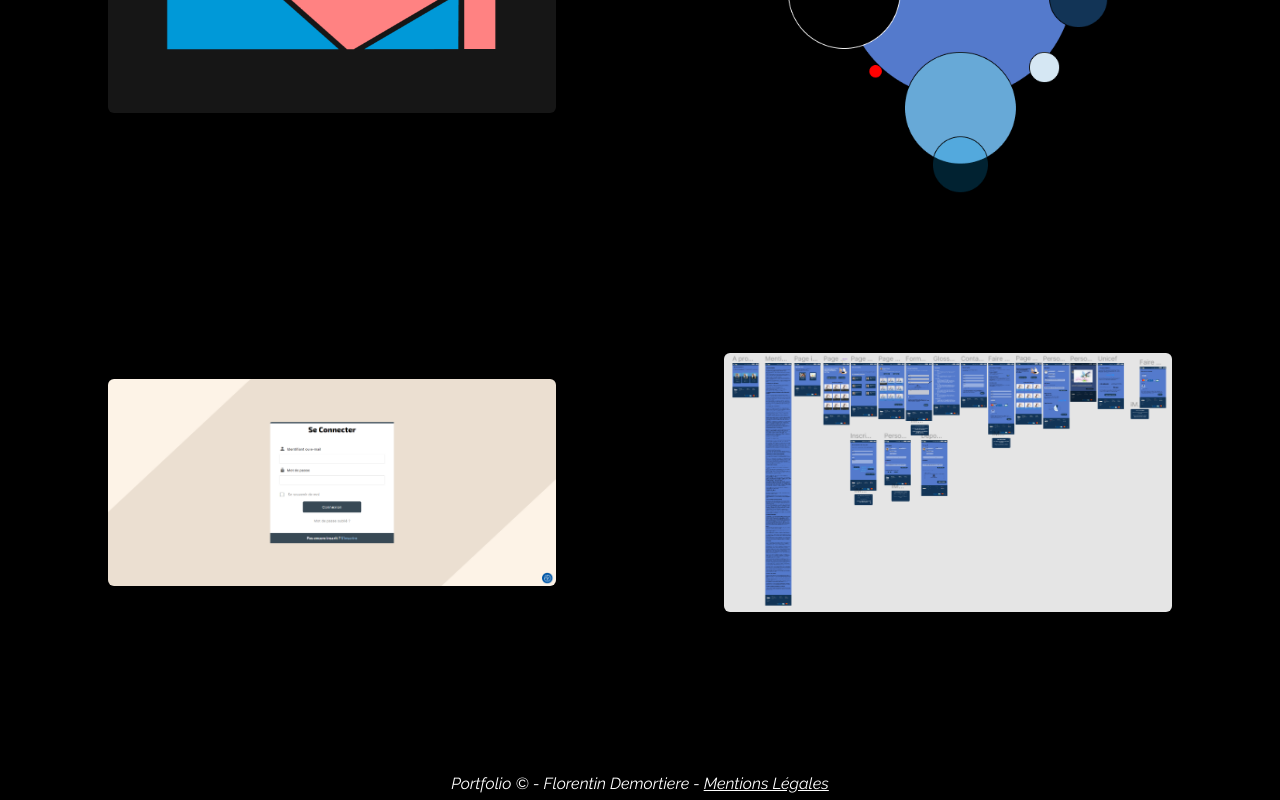
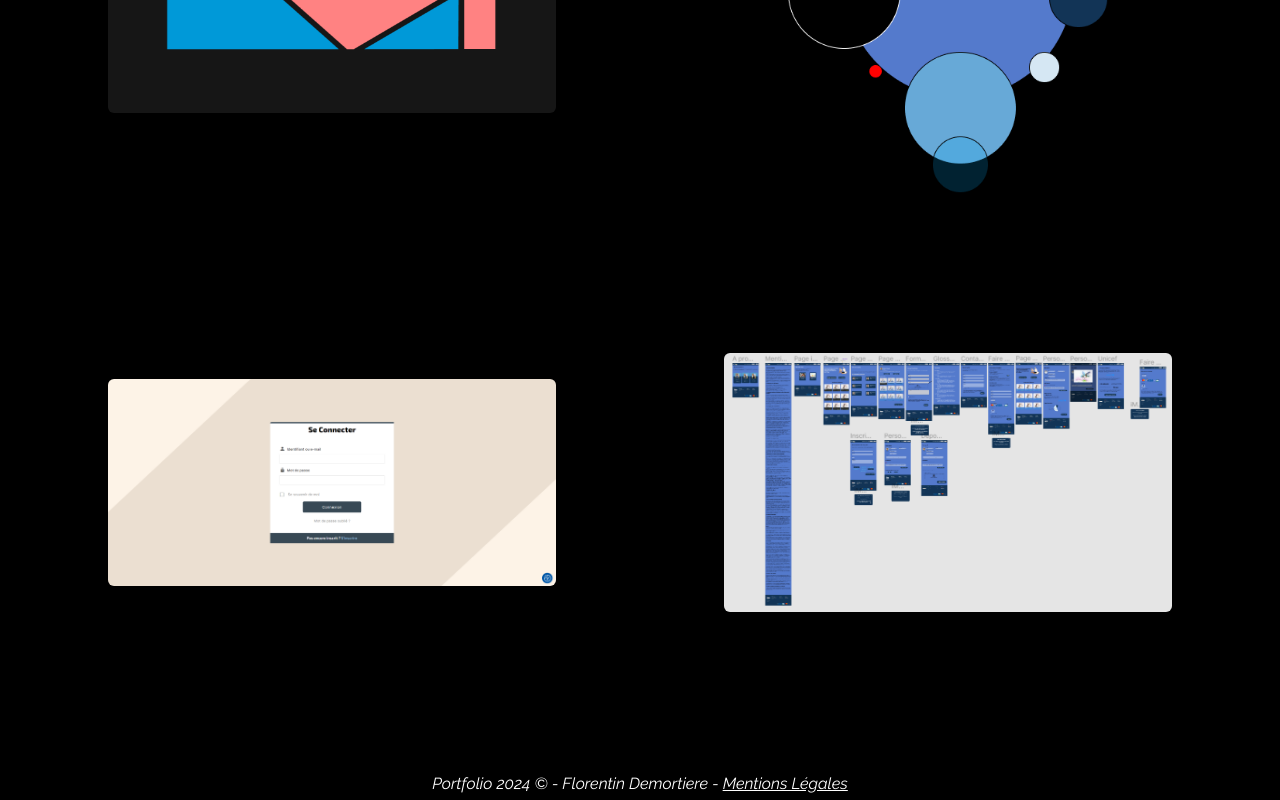
Before and after one commit to Flo714/projetS4, a Vue app: page /Aidealareussite in a window 1280 px wide. Shown: the part 1711-2511 px from the top of the page. Built offline with nearby package versions, Linux system fonts and the light colour scheme.

Commit message:
Update Aidealareussite.vue

```diff
--- a/src/views/Aidealareussite.vue
+++ b/src/views/Aidealareussite.vue
@@ -122,6 +122,7 @@ export default {
   components: { RouterLink },
     data() {
     return {
+        currentYear: new Date().getFullYear(),
       menuOuvert: false,
     };
     },
```
